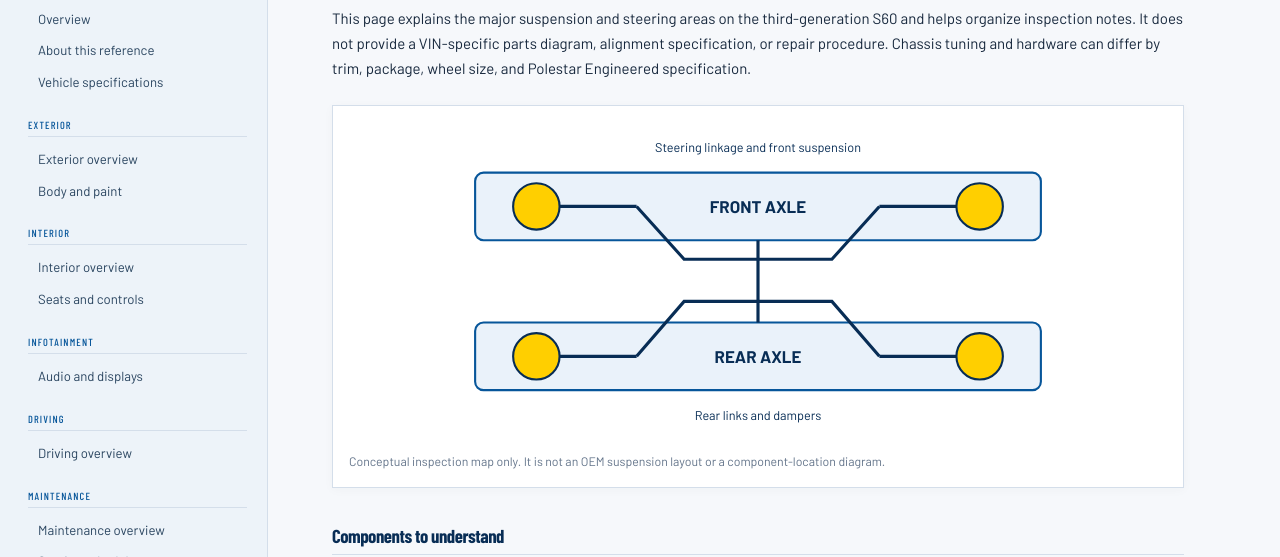
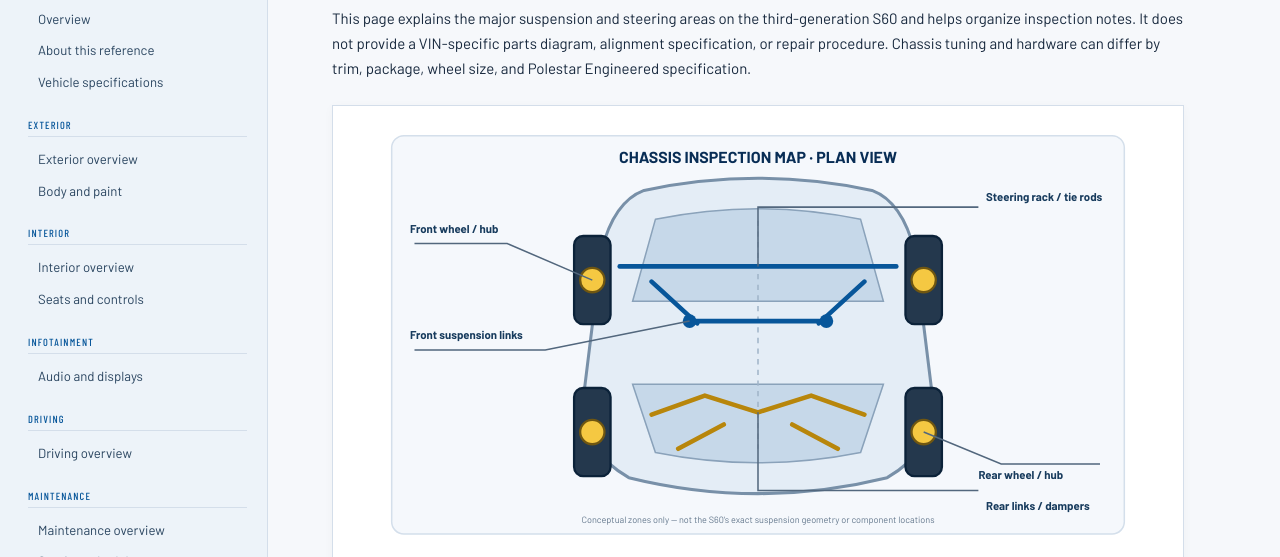
Before and after one commit to willbed34/Volvo-s60-reference, an Astro site: page /technical/suspension-steering in a window 1280 px wide. Shown: the part 223-780 px from the top of the page. Built offline with nearby package versions, Linux system fonts and the light colour scheme; Astro itself is replaced by a stand-in of ours.

Commit message:
Redraw suspension illustration as clear labeled inspection-zone map

```diff
--- a/src/pages/technical/suspension-steering.astro
+++ b/src/pages/technical/suspension-steering.astro
@@ -4,32 +4,54 @@ import BaseLayout from '../../layouts/BaseLayout.astro';
 <BaseLayout title="Suspension and steering">
   <h1>Suspension and steering</h1>
   <p>This page explains the major suspension and steering areas on the third-generation S60 and helps organize inspection notes. It does not provide a VIN-specific parts diagram, alignment specification, or repair procedure. Chassis tuning and hardware can differ by trim, package, wheel size, and Polestar Engineered specification.</p>
-  <figure class="diagram">
-    <svg viewBox="0 0 720 300" role="img" aria-labelledby="chassis-title chassis-desc">
-      <title id="chassis-title">Simplified suspension and steering inspection map</title>
-      <desc id="chassis-desc">Conceptual front and rear axle layout identifying wheels, suspension assemblies, steering linkage at the front, and rear suspension links.</desc>
-      <g fill="#eaf2fa" stroke="#07569a" stroke-width="2">
-        <rect x="92" y="48" width="536" height="64" rx="8"/>
-        <rect x="92" y="190" width="536" height="64" rx="8"/>
+  <figure class="diagram chassis-map">
+    <svg viewBox="0 0 1000 560" role="img" aria-labelledby="chassis-title chassis-desc">
+      <title id="chassis-title">S60 chassis inspection zones, plan view</title>
+      <desc id="chassis-desc">A top-down conceptual outline of a sedan showing front steering and suspension inspection zones, four wheel and hub areas, and rear suspension and damper inspection zones. It is not an OEM component layout.</desc>
+      <rect x="18" y="18" width="964" height="524" rx="16" fill="#f5f8fc" stroke="#d4dfeb" stroke-width="2"/>
+      <text x="500" y="54" text-anchor="middle" font-size="21" font-weight="700" fill="#082d55">CHASSIS INSPECTION MAP · PLAN VIEW</text>
+      <!-- Vehicle plan silhouette -->
+      <path d="M350 90 Q310 105 294 170 L270 365 Q265 430 330 468 Q500 510 670 468 Q735 430 730 365 L706 170 Q690 105 650 90 Q500 58 350 90 Z" fill="#e4edf6" stroke="#7890a8" stroke-width="4"/>
+      <path d="M365 128 Q500 100 635 128 L665 236 H335 Z" fill="#c6d8e9" stroke="#8aa2ba" stroke-width="2"/>
+      <path d="M335 345 H665 L635 435 Q500 462 365 435 Z" fill="#c6d8e9" stroke="#8aa2ba" stroke-width="2"/>
+      <path d="M500 130 V430" stroke="#a0b4c8" stroke-width="2" stroke-dasharray="7 7"/>
+      <!-- Wheels -->
+      <g fill="#24384d" stroke="#0b2239" stroke-width="3">
+        <rect x="258" y="150" width="48" height="116" rx="12"/><rect x="694" y="150" width="48" height="116" rx="12"/>
+        <rect x="258" y="350" width="48" height="116" rx="12"/><rect x="694" y="350" width="48" height="116" rx="12"/>
       </g>
-      <g fill="#082d55" font-size="16" font-weight="700" text-anchor="middle">
-        <text x="360" y="86">FRONT AXLE</text><text x="360" y="228">REAR AXLE</text>
+      <g fill="#f5c842" stroke="#6f5611" stroke-width="3">
+        <circle cx="282" cy="208" r="16"/><circle cx="718" cy="208" r="16"/>
+        <circle cx="282" cy="408" r="16"/><circle cx="718" cy="408" r="16"/>
       </g>
-      <g stroke="#082d55" stroke-width="3" fill="none">
-        <path d="M150 80 H245 M475 80 H570 M150 222 H245 M475 222 H570"/>
-        <path d="M245 80 L290 130 L430 130 L475 80 M245 222 L290 170 L430 170 L475 222"/>
-        <path d="M360 112 V190"/>
+      <!-- Front steering/suspension zones -->
+      <g fill="none" stroke="#07569a" stroke-width="6" stroke-linecap="round">
+        <path d="M318 190 H682"/>
+        <path d="M360 210 L420 265 M640 210 L580 265"/>
+        <path d="M410 262 H590"/>
       </g>
-      <g fill="#ffcf00" stroke="#082d55" stroke-width="2">
-        <circle cx="150" cy="80" r="22"/><circle cx="570" cy="80" r="22"/>
-        <circle cx="150" cy="222" r="22"/><circle cx="570" cy="222" r="22"/>
+      <g fill="#07569a"><circle cx="410" cy="262" r="9"/><circle cx="590" cy="262" r="9"/></g>
+      <!-- Rear links -->
+      <g fill="none" stroke="#b8860b" stroke-width="6" stroke-linecap="round">
+        <path d="M360 385 L430 360 L500 382 L570 360 L640 385"/>
+        <path d="M395 430 L455 398 M605 430 L545 398"/>
       </g>
-      <g fill="#082d55" font-size="12" text-anchor="middle">
-        <text x="360" y="28">Steering linkage and front suspension</text>
-        <text x="360" y="282">Rear links and dampers</text>
+      <!-- Leaders and labels -->
+      <g fill="none" stroke="#52677d" stroke-width="2">
+        <path d="M282 208 L170 160 H48"/><path d="M500 190 V112 H790"/>
+        <path d="M410 262 L220 300 H48"/><path d="M718 408 L820 450 H950"/>
+        <path d="M500 382 V485 H790"/>
       </g>
+      <g fill="#173b5d" font-size="15" font-weight="700">
+        <text x="42" y="146">Front wheel / hub</text>
+        <text x="800" y="104">Steering rack / tie rods</text>
+        <text x="42" y="286">Front suspension links</text>
+        <text x="790" y="470">Rear wheel / hub</text>
+        <text x="800" y="510">Rear links / dampers</text>
+      </g>
+      <text x="500" y="528" text-anchor="middle" font-size="12" fill="#64788d">Conceptual zones only — not the S60's exact suspension geometry or component locations</text>
     </svg>
-    <figcaption>Conceptual inspection map only. It is not an OEM suspension layout or a component-location diagram.</figcaption>
+    <figcaption>Use this map to organize inspection notes by axle and area. Actual link geometry, spring/damper type and hardware depend on chassis specification; consult VIN-specific Volvo parts and service information.</figcaption>
   </figure>
   <h2>Components to understand</h2>
   <ul>
```
